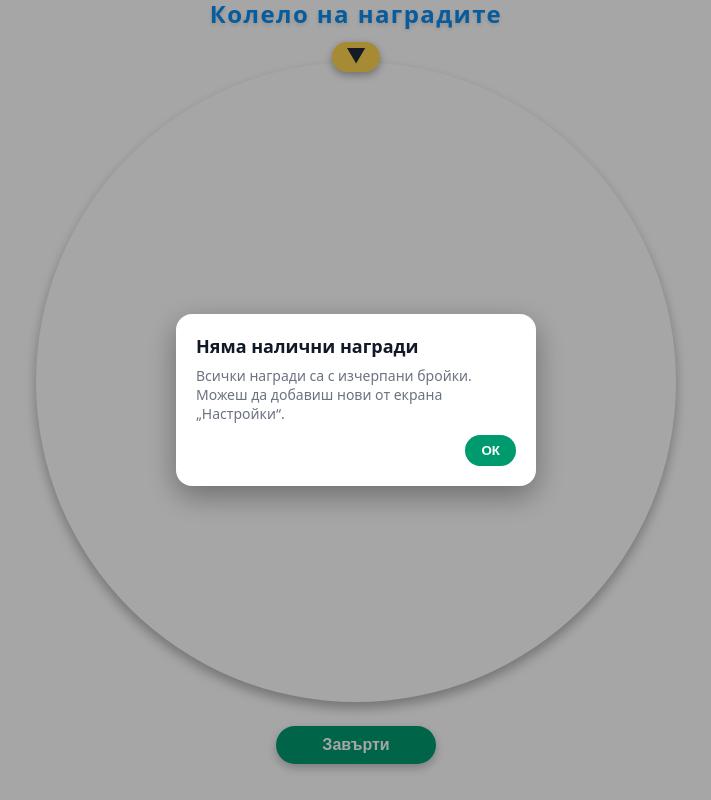
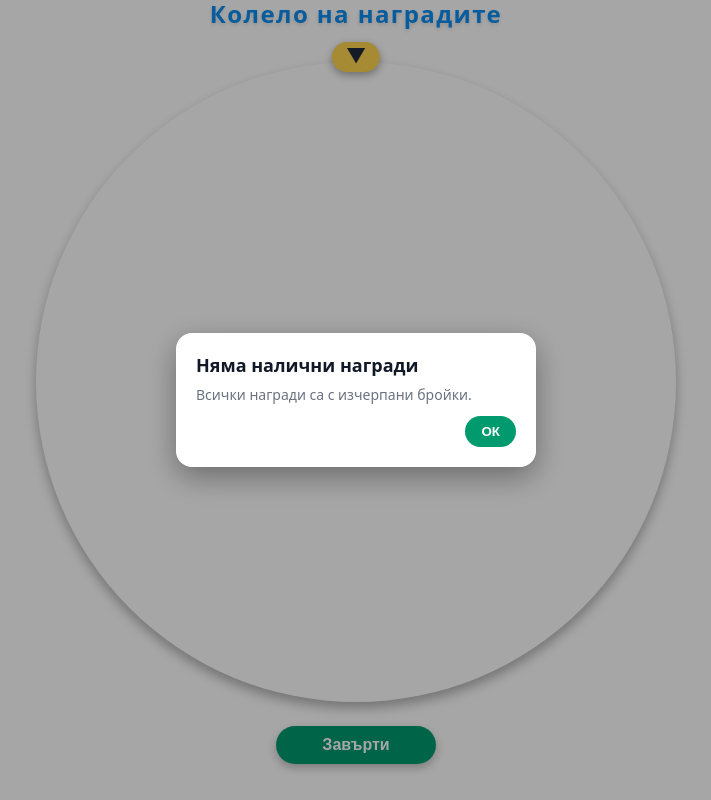
Before and after one commit to thefinalcutbg/prize-wheel, a React (Vite) app: page / in a window 1280 px wide. Both pictures are taken after a click on the button "Завърти". Shown: the part 63-863 px from the top of the page, without its empty margins (284-995 px from the left). Built offline with nearby package versions, Linux system fonts and the light colour scheme.

Commit message:
Update PrizeWheelScreen.tsx

```diff
--- a/src/components/PrizeWheelScreen.tsx
+++ b/src/components/PrizeWheelScreen.tsx
@@ -477,8 +477,7 @@ export const PrizeWheelScreen: React.FC<Props> = ({
                 color: colors.textMuted,
               }}
             >
-              Всички награди са с изчерпани бройки. Можеш да добавиш нови от
-              екрана „Настройки“.
+              Всички награди са с изчерпани бройки.
             </div>
             <div
               style={{
```
